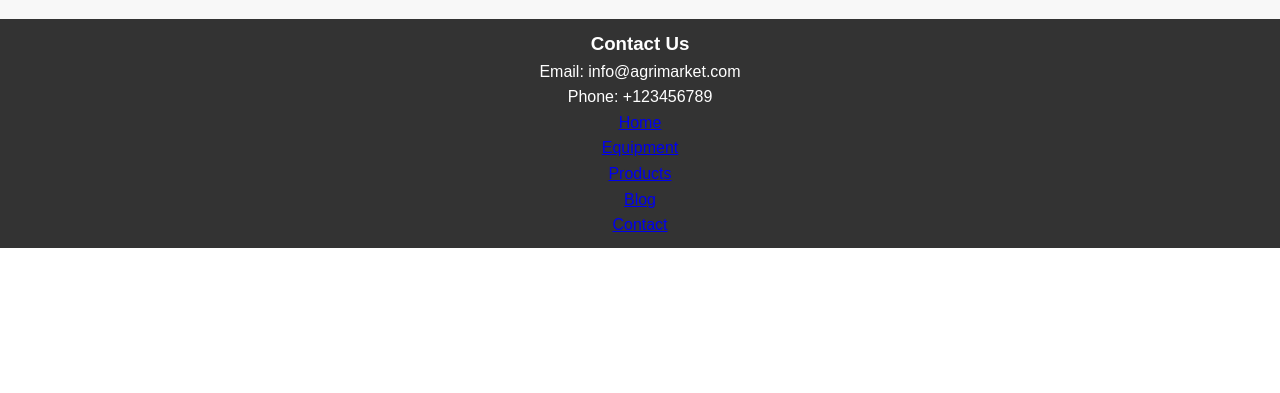
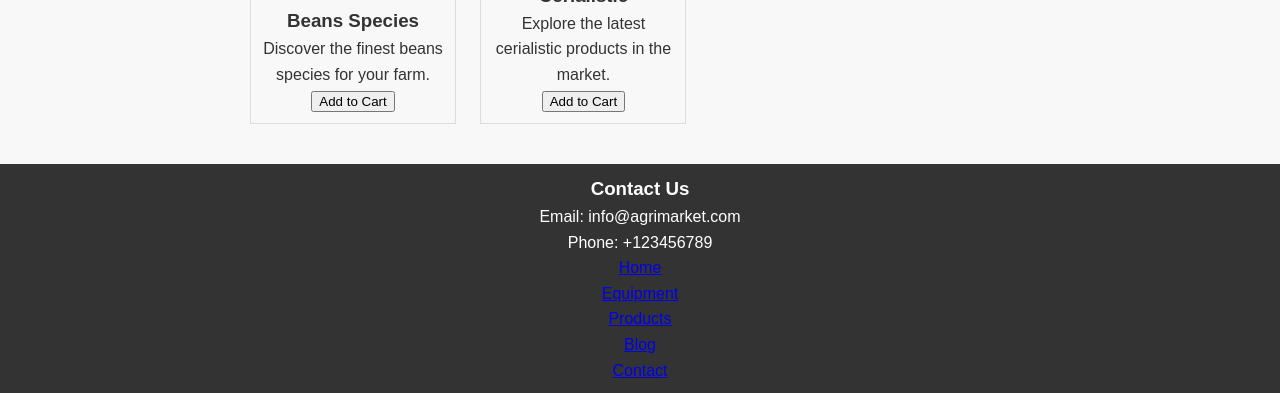
Before and after one commit to Stevecool023/agrimarket-, a Flask app: page / in a window 1280 px wide. Shown: the part 900-1293 px from the top of the page. Before the commit the page ends 1148 px from the top, so only its background shows below. Run offline with Flask 3, Linux system fonts and the light colour scheme.

Commit message:
home page

```diff
--- a/new_agrimarket/app/templates/index.html
+++ b/new_agrimarket/app/templates/index.html
@@ -1,19 +1,17 @@
 <!DOCTYPE html>
-<!-- Inside index.html, products.html, equipment.html, and blog.html -->
-<link rel="stylesheet" href="{{ url_for('static', filename='styles.css') }}">
-
 <html lang="en">
 <head>
   <meta charset="UTF-8">
   <meta name="viewport" content="width=device-width, initial-scale=1.0">
-  <link rel="stylesheet" href="styles/main.css"> <!-- Add your main stylesheet link here -->
-  <link rel="icon" href="images/icon.png" type="image/png">
+  <link rel="stylesheet" href="{{ url_for('static', filename='styles.css') }}">
+  <link rel="stylesheet" href="{{ url_for('static', filename='styles/main.css') }}">
+  <link rel="icon" href="{{ url_for('static', filename='images/agrimoji.jpg') }}" type="image/png">
   <title>Agrimarket</title>
 </head>
 <body>
   <header>
     <div class="logo">
-      <h1>Agrimarket</h1>
+      <img src="{{ url_for('static', filename='images/agrimoji.jpg') }}" alt="Agrimarket Logo">
     </div>
     <nav>
       <ul>
@@ -21,7 +19,7 @@
         <li><a href="/equipment">Equipment</a></li>
         <li><a href="/products">Products</a></li>
         <li><a href="/blog">Blog</a></li>
-	<li><a href="/add_product">Add_Product</a></li> <!-- Add this line -->
+        <li><a href="/add_product">Add_Product</a></li>
       </ul>
     </nav>
     <div class="search-cart">
@@ -32,27 +30,28 @@
 
   <div class="container">
     <section class="featured-products">
-      <h2>Featured Products</h2>
-      <!-- Example Product Card (you can repeat this for multiple products) -->
+      <h2>Discover the Future of Agriculture</h2>
+      <p class="branding-text">Where convenience meets quality.</p>
+      <p class="branding-text colored">Welcome to the Agricultural Marketplace - Your One-Stop Source for Quality Products and Equipment.</p>
+      <p class="branding-text">Explore a world of agriculture, find everything you need, and take your farming to the next level.</p>
+      <p class="branding-text colored">Your number 1 home for agri-solutions.</p>
+      <p class="branding-text">Your gateway to a thriving farming experience.</p>
+
+      <!-- Example Product Cards (replace with actual image filenames and descriptions) -->
       <article class="product-card">
-        <img src="images/product1.jpg" alt="Product 1">
-        <h3>Product 1</h3>
-        <p>Description of Product 1.</p>
+        <img src="{{ url_for('static', filename='images/beansspecies.jpg') }}" alt="Beans Species">
+        <h3>Beans Species</h3>
+        <p>Discover the finest beans species for your farm.</p>
+        <button>Add to Cart</button>
+      </article>
+
+      <article class="product-card">
+        <img src="{{ url_for('static', filename='images/cerialistic.jpg') }}" alt="Cerialistic">
+        <h3>Cerialistic</h3>
+        <p>Explore the latest cerialistic products in the market.</p>
         <button>Add to Cart</button>
       </article>
       <!-- Repeat for other products -->
-    </section>
-
-    <section class="featured-equipment">
-      <h2>Featured Equipment</h2>
-      <!-- Example Equipment Card (you can repeat this for multiple equipment) -->
-      <article class="equipment-card">
-        <img src="images/equipment1.jpg" alt="Equipment 1">
-        <h3>Equipment 1</h3>
-        <p>Description of Equipment 1.</p>
-        <button>Add to Cart</button>
-      </article>
-      <!-- Repeat for other equipment -->
     </section>
   </div>
 
```
